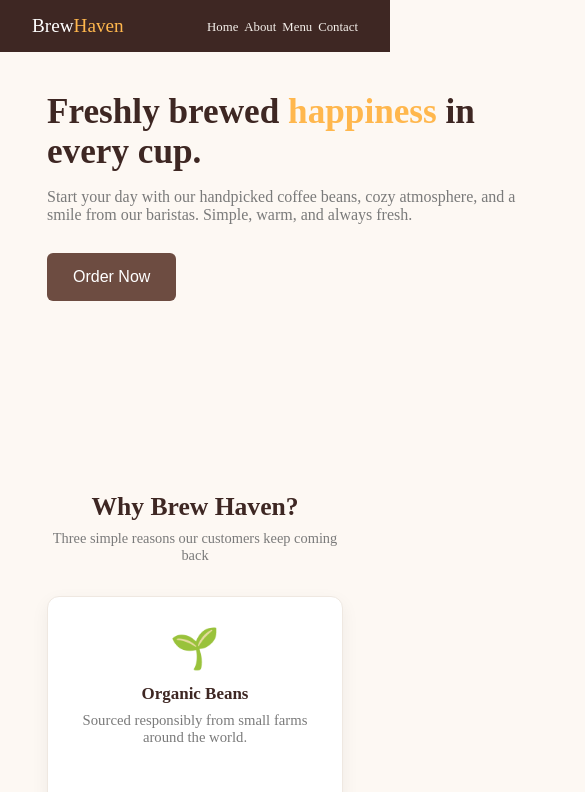
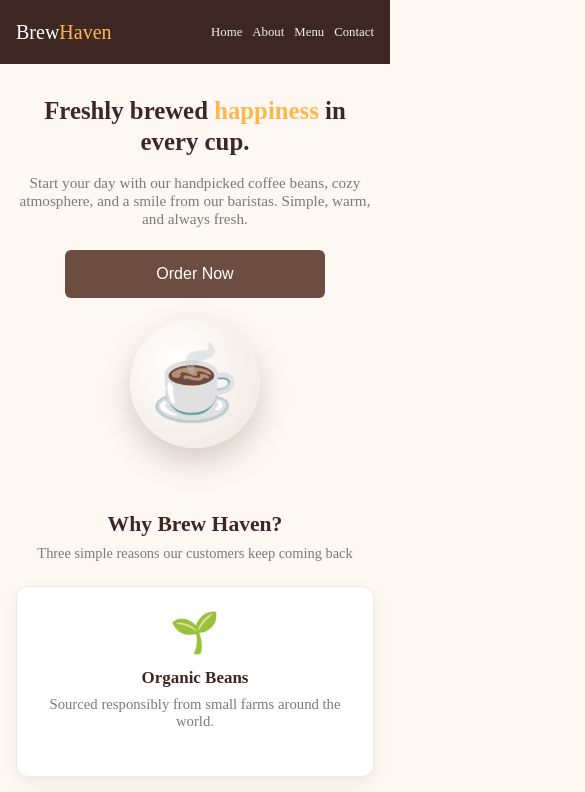
Before and after one commit to priteshjain16/BrewHaven, a plain HTML site: page index.html in a window 390 px wide. Shown: the top 792 px of the page, 585 px wide, since content can reach past the window. Drawn offline with Linux system fonts and the light colour scheme.

Commit message:
Refactor CSS styles for responsiveness and layout

```diff
--- a/index.css
+++ b/index.css
@@ -177,90 +177,143 @@ footer p{
     font-size: 0.92rem;
     text-align: center;
 }
-@media (max-width:1200px) {
-.hero-section{
-    display: flex;
-    justify-content: space-between;
-    align-items: center;
+/* ---------- 1) Small laptops / large tablets : ≤ 1200px ---------- */
+@media (max-width: 1200px) {
+  .hero-section,
+  .features-section {
     margin-left: auto;
     margin-right: auto;
-    padding: 68px 30px;
     max-width: 1100px;
-    height: 400px;
+    padding-left: 40px;
+    padding-right: 40px;
   }
-.hero-art{
-    max-width: 500px;
-    max-height: 220px;
+
+  .hero-section {
+    height: auto;
+    min-height: 340px;
+    gap: 32px;
+    padding-top: 50px;
+    padding-bottom: 50px;
   }
-.features-section{
-    max-width:1100px;
+
+  .hero-text,
+  .hero-art {
+    flex: 1 1 0;
+    width: auto;
+    min-width: 0;
     height: auto;
-    margin-left: auto;
-    margin-right: auto;
-    padding: 50px 30px;
+  }
 
-}
-.nav-logo{
-    width: auto;
-}
-.hero-art .cup{
-    width: 180px;
-    height: 180px;
+  .hero-art .cup {
+    width: 190px;
+    height: 190px;
     font-size: 6.5rem;
   }
 
+  .features-section {
+    height: auto;
   }
-@media (max-width:600px) {
-.navbar{
-    padding: 18px 32px;
-    height: 52px;
-    width: 100%;
 }
-.nav-logo{
-    font-size: 1.2rem;
-    width: auto;
+
+/* ---------- 2) Tablets : ≤ 900px ---------- */
+@media (max-width: 900px) {
+
+  .navbar {
+    padding: 14px 20px;
+    height: auto;
+    min-height: 64px;
+    gap: 12px;
   }
-.nav-links a{
-    font-size: 0.8rem;
-    margin-left: 2px;
-}
-.hero-section{
+
+  .nav-logo { width: auto; }
+
+  .nav-links {
     display: flex;
     flex-wrap: wrap;
-    flex-direction:column;
-    justify-content: space-between;
+    gap: 14px;
+  }
+  .nav-links a { margin-left: 0; }
+  .hero-section {
+    flex-direction: column;
+    justify-content: center;
     align-items: center;
-    margin-left: 25px;
-    margin-right: 25px;
-    padding: 40px 22px;
-    max-width: 600px;
-    max-height: 600px;
+    text-align: center;
+    padding: 40px 24px;
+    gap: 28px;
   }
-.hero-art{
-    max-width: 600px;
-    max-width: 600px;
+
+  .hero-text,
+  .hero-art {
+    flex: 0 0 auto;
+    width: 100%;
+    max-width: 560px;
   }
-.hero-art .cup{
+
+  .hero-text h1 { font-size: 1.9rem; }
+  .hero-text p  { max-width: 480px; margin-left: auto; margin-right: auto; }
+
+  .hero-art .cup {
+    width: 160px;
+    height: 160px;
+    font-size: 5.5rem;
+  }
+
+  .features-section { padding: 40px 24px; }
+
+  .cards {
+    grid-template-columns: repeat(2, 1fr);
+    gap: 18px;
+  }
+
+  .card {
+    max-width: 100%;
+    height: auto;
+    min-height: 180px;
+  }
+  .card:last-child { grid-column: 1 / -1; }
+
+  footer {
+    height: auto;
+    min-height: 110px;
+    padding: 24px 20px;
+  }
+}
+
+/* ---------- 3) Phones : ≤ 600px ---------- */
+@media (max-width: 600px) {
+
+  .navbar {
+    padding: 12px 16px;
+    flex-wrap: wrap;
+    row-gap: 6px;
+  }
+  .nav-logo  { font-size: 1.25rem; }
+  .nav-links { gap: 10px; }
+  .nav-links a { font-size: 0.8rem; }
+
+  .hero-section { padding: 32px 16px; gap: 20px; }
+  .hero-text h1 { font-size: 1.55rem; line-height: 1.25; }
+  .hero-text p  { font-size: 0.95rem; margin-bottom: 1.4rem; }
+  .hero-text button {
+    width: 100%;
+    max-width: 260px;
+  }
+
+  .hero-art .cup {
     width: 130px;
     height: 130px;
     font-size: 4.5rem;
   }
-.features-section{
-    max-width:600px;
-    max-height: auto;
-    margin-left: 25px;
-    margin-right: 25px;
-    padding: 40px 22px;
 
+  .features-section { padding: 32px 16px; }
+  .features-section h2 { font-size: 1.35rem; }
+  .features-section p  { margin-bottom: 24px; }
+
+  .cards { grid-template-columns: 1fr; }   /* one card per row */
+  .card:last-child { grid-column: auto; }
+  .card { padding: 22px 18px; min-height: 0; }
+
+  footer { padding: 22px 16px; }
+  .social { flex-wrap: wrap; gap: 14px; }
+  footer p { font-size: 0.85rem; }
 }
-.cards{
-    display: grid;
-    grid-template-columns: 1fr;
-    gap: 18px;
-}
-.card{
-    padding: 28px 22px;
-    max-width: 332px;
-    max-height: 210px;
-}
-}
```
Lines whose indentation alone changed are shown as unchanged.
